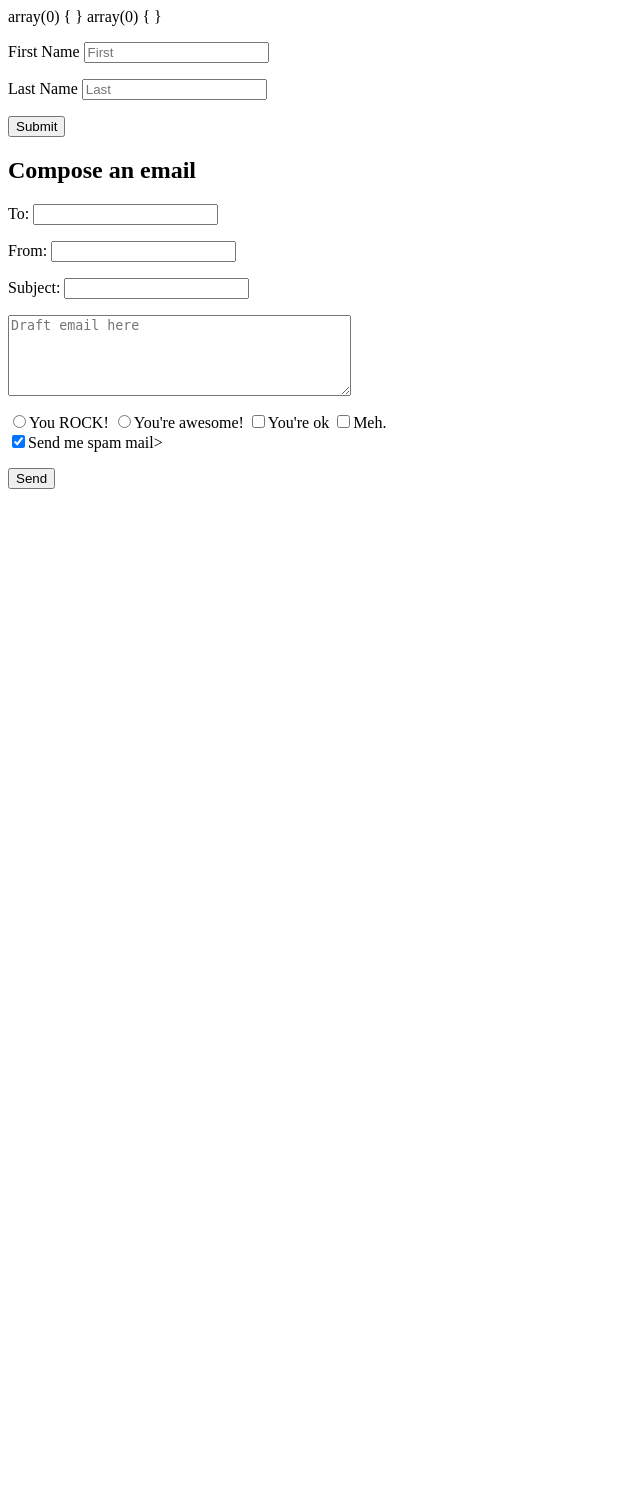
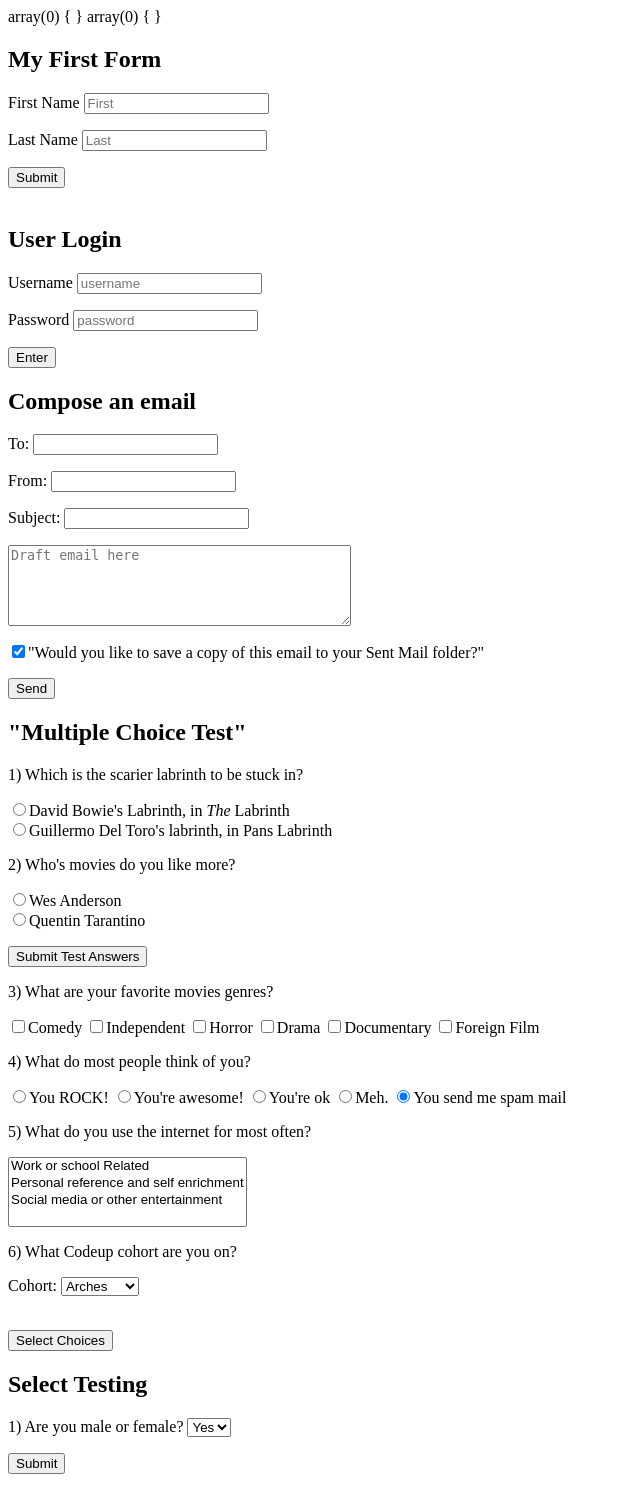
Before and after one commit to audreyelopez/codeup.dev, a PHP site: page /my_first_form.php in a window 1280 px wide. Shown: the whole page, without its empty margins (0-640 px from the left). Before the commit the page ends 489 px from the top, so only its background shows below. Run offline with PHP 8.4, Linux system fonts and the light colour scheme.

Commit message:
my_first_form.php created and modified, code added

```diff
--- a/public/my_first_form.php
+++ b/public/my_first_form.php
@@ -1,14 +1,15 @@
 <?php
-var_dUmp($_POST);
+var_dump($_POST);
 var_dump($_GET);
 ?>
 
 <html>
 	<head>
-	<title>My First Form</title>
+		<h2>My First Form</h2>
 	</head>
+
 <body>
-    <form method="GET">
+    <form method="POST">
     	<p>
     		<label for="first_name">First Name</label>
     		<input type="text"  name="first_name" placeholder="First" id="first_name" />
@@ -19,7 +20,19 @@ var_dump($_GET);
         	<input type="text"  name="last_name" placeholder="Last" id="last_name" />
         </p>
 
-        <input type="submit" />
+        <input type="submit" /> <br><br>
+
+        <p><h2>User Login</h2></P>
+        	<p>
+        	<label for ="username">Username</label>
+        	<input type="text" id="username" name="username" placeholder="username">
+        </p>
+        <p>
+        	<label for ="password">Password</label>
+            <input type="password" id="Password" name="Password" placeholder="password">
+
+        </p>
+            <input type="submit" value="Enter"/>
 
 
 	 <h2>Compose an email</h2>
@@ -37,19 +50,102 @@ var_dump($_GET);
 	    </p>
 	 	<textarea id="email_body" name="email_body" rows="5" cols="40" placeholder="Draft email here"></textarea>
 
+	 	<p>
+	 	<label><input type="checkbox" name="Save_copy" value="Would you like to save a copy of this email to your Sent Mail folder?" checked>"Would you like to save a copy of this email to your Sent Mail folder?"</label><br>
+        </p>
 
-      <p>
-        <label><input type="radio" name="subject" value="You rock!">You ROCK!</label>
-        <label><input type="radio" name="subject" value="You're awesome!">You're awesome!</label>
-        <label><input type="checkbox" name="subject[]" value="You're ok">You're ok</label>
-        <label><input type="checkbox" name="subject[]" value="Meh">Meh.</label><br>
-
-        <label><input type="checkbox" name="subject[]" value="yes" checked>Send me spam mail></label>
-      </p>
 
         <p>
 	 	<input type="submit" value="Send" />
         </p>
     </form>
+
+<!--  -->
+
+    <form>
+	     <h2>"Multiple Choice Test"</h2>
+      	<p> 1) Which is the scarier labrinth to be stuck in? </p>
+
+        <p>
+           <label><input type="radio" name="Question 1" value="The Labrinth">David Bowie's Labrinth, in <em>The</em> Labrinth</label>
+         <br>
+           <label><input type="radio" name="Question 1" value="The Labrinth">Guillermo Del Toro's labrinth, in Pans Labrinth</label>
+        </p>
+
+
+        <p> 2) Who's movies do you like more? </p>
+
+        <p>
+           <label><input type="radio" name="Question 2" value="Wes Anderson">Wes Anderson</label>
+         <br>
+           <label><input type="radio" name="Question 2" value="Quentin Tarantino">Quentin Tarantino</label>
+	    </p>
+
+	    <p>
+        <input type="submit" value="Submit Test Answers"/>
+        </p>
+
+
+        <p> 3) What are your favorite movies genres?</p>
+
+        <label><input type="checkbox" name="genre" value="comedy">Comedy</label>
+        <label><input type="checkbox" name="genre" value="independent">Independent</label>
+        <label><input type="checkbox" name="genre" value="Horror">Horror</label>
+        <label><input type="checkbox" name="genre" value="Drama">Drama</label>
+        <label><input type="checkbox" name="genre" value="Documentary">Documentary</label>
+        <label><input type="checkbox" name="genre" value="Foreign Film">Foreign Film</label><br>
+
+
+
+        <p> 4) What do most people think of you? </p>
+        <label><input type="radio" name="subject" value="You rock!">You ROCK!</label>
+        <label><input type="radio" name="subject" value="You're awesome!">You're awesome!</label>
+        <label><input type="radio" name="subject" value="You're ok">You're ok</label>
+        <label><input type="radio" name="subject" value="Meh">Meh.</label>
+
+        <label><input type="radio" name="subject" value="yes" checked>You send me spam mail</label>
+        </p>
+
+        <p> 5) What do you use the internet for most often?</p>
+        <select id="websites" name="websites[]" multiple>
+           <option value="Work Related">Work or school Related</option>
+           <option value="Reference">Personal reference and self enrichment</option>
+           <option value="Entertainment">Social media or other entertainment</option>
+           </select>
+
+        <p> 6) What Codeup cohort are you on?</p>
+        <p>
+        <label for="cohort">Cohort:</label>
+        <select name="Cohort[]" id="Cohort">
+        	<option value="1">Arches</option>
+        	<option value="1">Badlands</option>
+           	<option value="1">Carlsbad</option>
+           </select> <br> <br>
+        </p>
+
+        <p>
+          <input type="submit" value="Select Choices"/>
+         </p>
+
+      </form>
+
+
+      <form>
+         <h2>Select Testing</h2>
+         <p>
+         	1) Are you male or female?
+         <label for="male_female"></label>
+         <select name="Yes/No" id="Yes/No">
+        	<option value="1">Yes</option>
+        	<option value="0">No</option>
+         </select>
+         </p>
+
+         <p>
+          <input type="submit" value="Submit"/>
+         </p>
+
+      </form>
+
 </body>
 </html>
```
Lines whose indentation alone changed are shown as unchanged.
